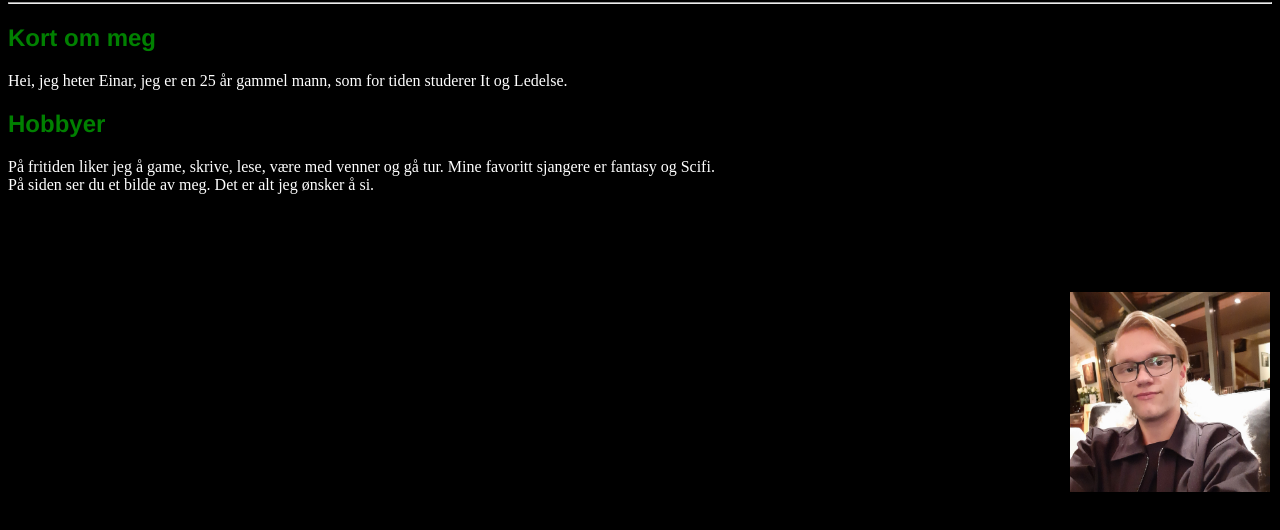
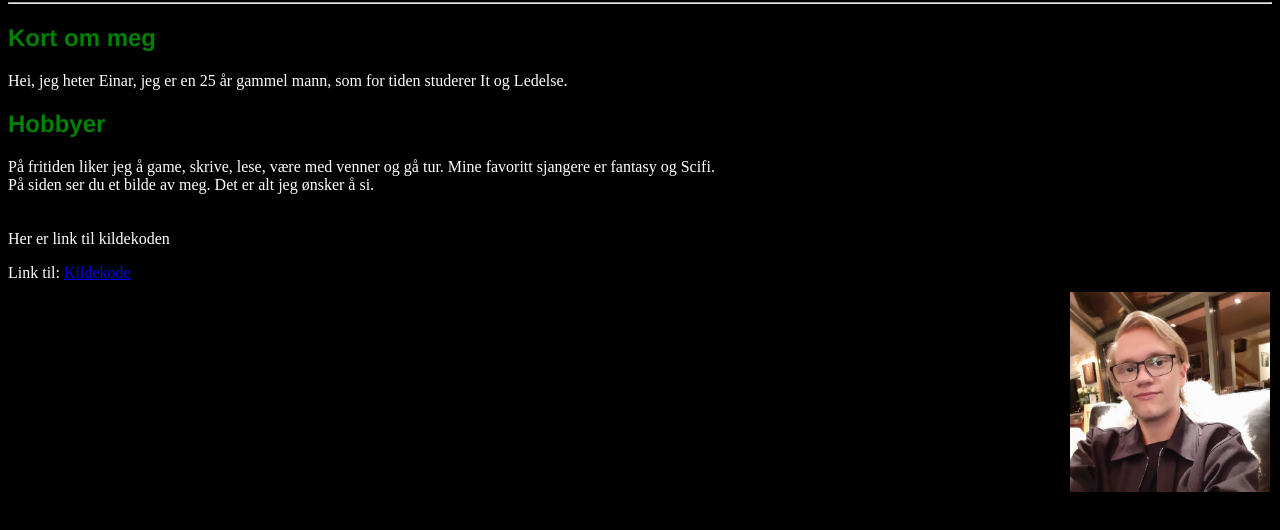
Before and after one commit to Horseborn/WebogSystemutviklingOblig1, a plain HTML site: page HTML-CSS/Einar/Einarsnettside.html in a window 1280 px wide. Shown: the part 78-608 px from the top of the page. Drawn offline with Linux system fonts and the light colour scheme.

Commit message:
Link til kildekode i html nettside

```diff
--- a/HTML-CSS/Einar/Einarsnettside.html
+++ b/HTML-CSS/Einar/Einarsnettside.html
@@ -13,6 +13,8 @@
             <pre>
 På fritiden liker jeg å game, skrive, lese, være med venner og gå tur. Mine favoritt sjangere er fantasy og Scifi.
 På siden ser du et bilde av meg. Det er alt jeg ønsker å si.
+<br>
+Her er link til kildekoden <p>Link til: <a href="ObligHTMLOGCSS.txt">Kildekode</a> </p>
             </pre>
             <br>
             <!--Denne delen vises kun i koden, jeg valgte å ta den med fordi hvorfor ikke.-->
```
Also changed, not shown: HTML-CSS/Einar/ObligHTMLOGCSS.txt.
